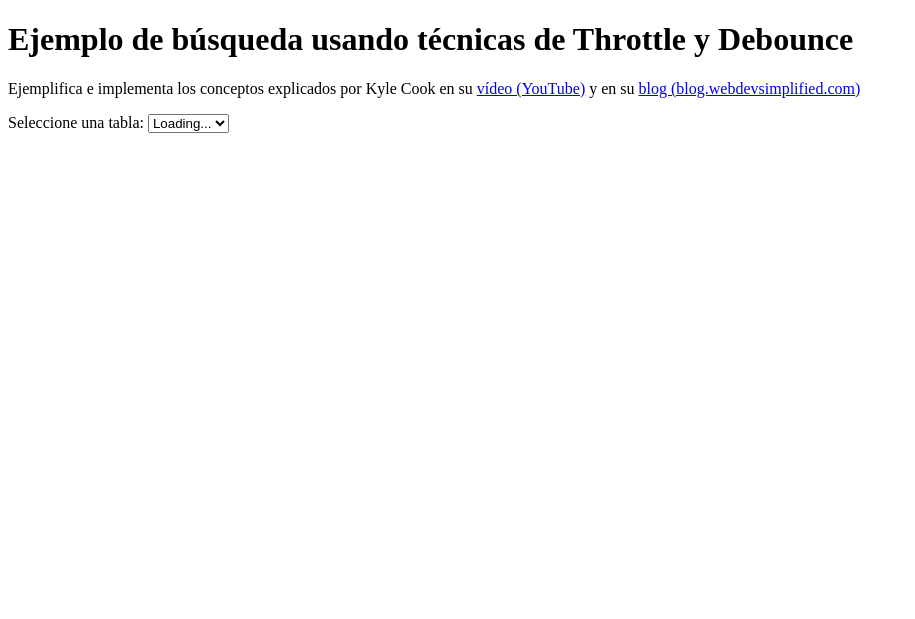
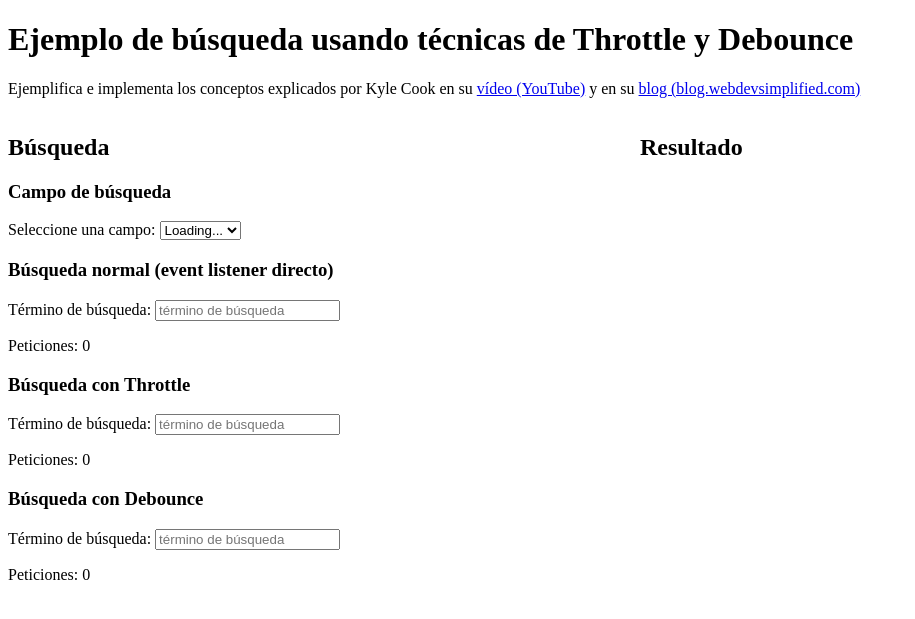
Before and after one commit to eplq/search-example, a Flask app: page / in a window 1280 px wide. Shown: the top 619 px of the page, without its empty margins (0-915 px from the left). Run offline with Flask 2, Linux system fonts and the light colour scheme.

Commit message:
html y css

```diff
--- /dev/null
+++ b/static/style.css
@@ -0,0 +1,12 @@
+.row {
+    display: flex;
+    flex-flow: row wrap;
+}
+
+.search {
+    width: 50%;
+}
+
+.result {
+    width: 50%;
+}
--- a/templates/index.html
+++ b/templates/index.html
@@ -6,15 +6,45 @@
     <meta name="viewport" content="width=device-width, initial-scale=1.0">
     <title>Search Example</title>
 
+    <link rel="stylesheet" href="/static/style.css">
     <script src="/static/main.js" defer></script>
 </head>
 <body>
     <h1>Ejemplo de búsqueda usando técnicas de Throttle y Debounce</h1>
     <p>Ejemplifica e implementa los conceptos explicados por Kyle Cook en su <a href="https://www.youtube.com/watch?v=cjIswDCKgu0">vídeo (YouTube)</a> y en su <a href="https://blog.webdevsimplified.com/2022-03/debounce-vs-throttle/">blog (blog.webdevsimplified.com)</a></p>
 
-    <label for="table">Seleccione una tabla: </label>
-    <select name="table" id="table">
-        <option>Loading...</option>
-    </select>
+    <div class="row">
+        <div class="search">
+            <h2>Búsqueda</h2>
+
+            <h3>Campo de búsqueda</h3>
+            <label for="table">Seleccione una campo: </label>
+            <select name="table" id="table">
+                <option>Loading...</option>
+            </select>
+
+            <h3>Búsqueda normal (event listener directo)</h3>
+            <label for="normal">Término de búsqueda: </label>
+            <input type="text" id="normal" placeholder="término de búsqueda">
+            <p>Peticiones: <span id="normalRequests">0</span></p>
+
+            <h3>Búsqueda con Throttle</h3>
+            <label for="throttle">Término de búsqueda: </label>
+            <input type="text" id="throttle" placeholder="término de búsqueda">
+            <p>Peticiones: <span id="throttleRequests">0</span></p>
+
+            <h3>Búsqueda con Debounce</h3>
+            <label for="debounce">Término de búsqueda: </label>
+            <input type="text" id="debounce" placeholder="término de búsqueda">
+            <p>Peticiones: <span id="debounceRequests">0</span></p>
+        </div>
+        <div class="result">
+            <h2>Resultado</h2>
+            <table>
+                <thead></thead>
+                <tbody></tbody>
+            </table>
+        </div>
+    </div>
 </body>
 </html>
```
